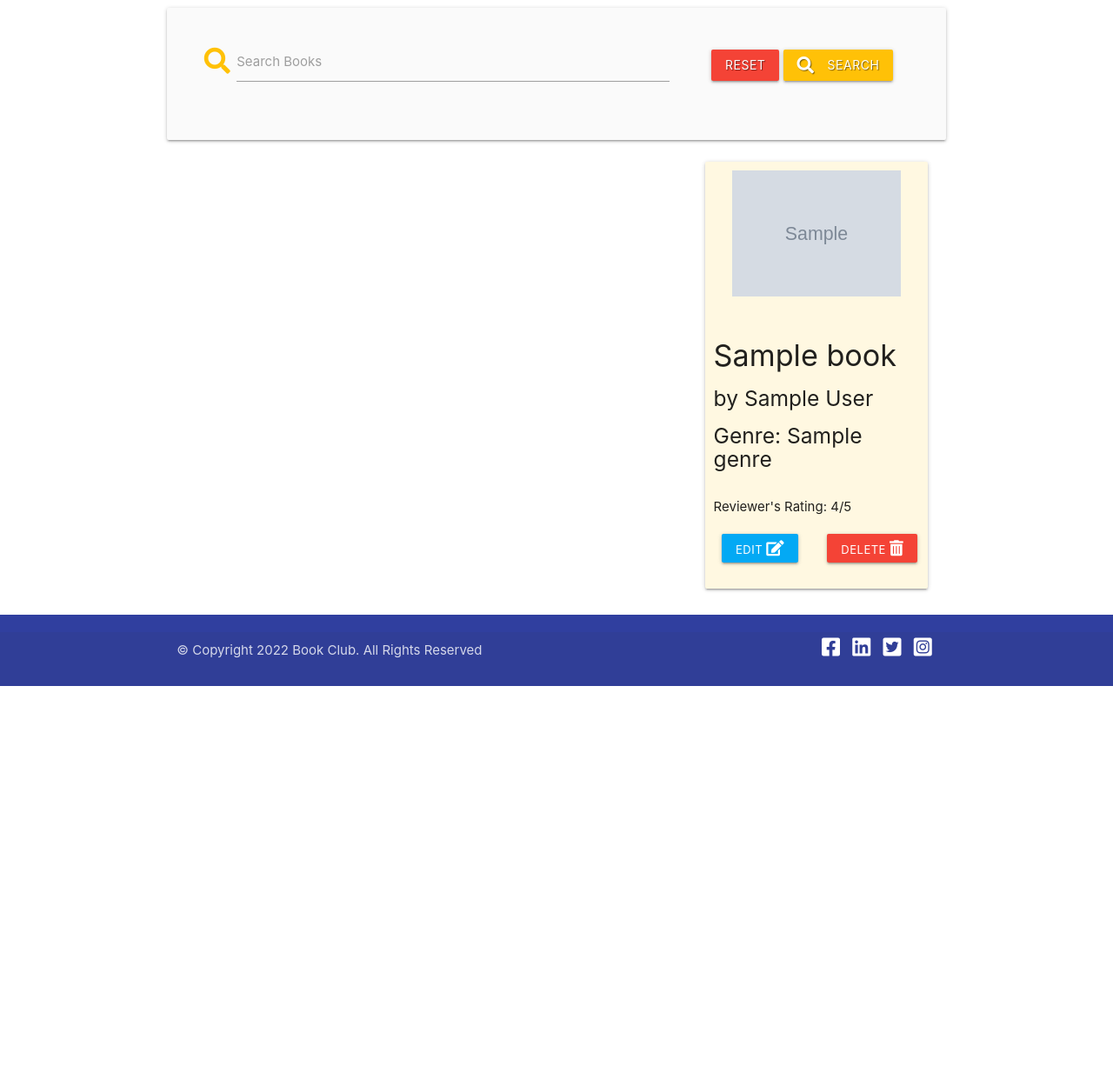
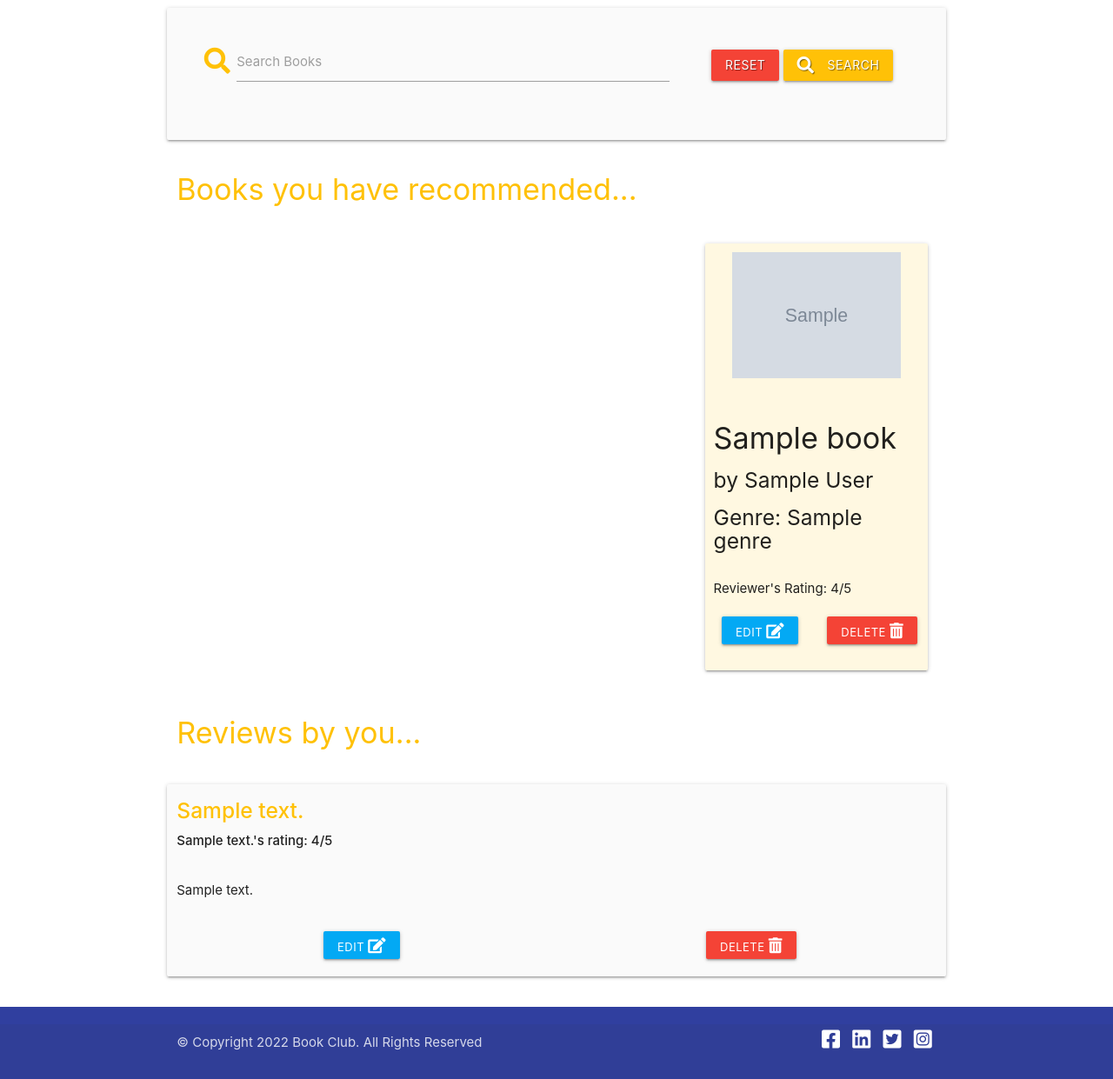
Before and after one commit to Code-Institute-Submissions/Sarah-LB-Milestone3_BookClub_DecResub, a Flask app: page /profile/1 in a window 1280 px wide. Shown: the part 208-1449 px from the top of the page at 87% size. Before the commit the page ends 997 px from the top, so only its background shows below. Run offline with Flask 2, Linux system fonts and the light colour scheme; the visitor is signed in with stand-in values (Sample User, id 1); grey boxes marked "Sample" are stand-in pictures; a database or web service that is not in the repository returns one stand-in record (values such as "Sample title"); some libraries are stand-ins or nearby versions.

Commit message:
add CRUD buttons and functionality to user reviews and improve layout of profile page

```diff
--- a/app.py
+++ b/app.py
@@ -113,7 +113,10 @@ def profile(username):
 
     if session["user"]:
         books = list(mongo.db.books.find({"created_by": username}))
-        return render_template("profile.html", username=username, books=books)
+        reviews = list(mongo.db.reviews.find({"review_by": username}))
+        return render_template(
+            "profile.html", username=username, books=books, reviews=reviews
+            )
 
     return redirect(url_for("login"))
 
@@ -170,6 +173,7 @@ def delete_book(book_id):
     flash("Book Review Successfully Deleted")
     return redirect(url_for("profile", username=session["user"]))
 
+
 @app.route("/reviews/<book_id>", methods=["GET", "POST"])
 def reviews(book_id):
     if request.method == "POST":
@@ -187,6 +191,29 @@ def reviews(book_id):
     return render_template("reviews.html", book=book, reviews=reviews)
 
 
+@app.route("/edit_review/<review_id>", methods=["GET", "POST"])
+def edit_review(review_id):
+    if request.method == "POST":
+        submit = {
+            "review_text": request.form.get("review_text"),
+            "review_by": session["user"],
+            "review_title": request.form.get("review_title"),
+            "rating": request.form.get("rating")
+        }
+        mongo.db.reviews.update_one({"_id": ObjectId(review_id)}, { "$set": submit })
+        flash("Your Review Has Been Successfully Updated")
+        return redirect(url_for("profile", username=session["user"]))
+
+    review = mongo.db.reviews.find_one({"_id": ObjectId(review_id)})
+    return render_template("edit_review.html", review=review)
+
+
+@app.route("/delete_review/<review_id>")
+def delete_review(review_id):
+    mongo.db.reviews.delete_one({"_id": ObjectId(review_id)})
+    flash("Your Review Has Been Deleted")
+    return redirect(url_for("profile", username=session["user"]))
+
 
 
 if __name__ == "__main__":
--- a/templates/edit_book.html
+++ b/templates/edit_book.html
@@ -29,7 +29,6 @@
                 <select id="genre" name="genre" class="validate" required>
                     <option value="" disabled>Genre</option>
 
-                    <option value="{{ book.genre }}" selected>{{ book.genre }}</option>
                     <option value="Children's fiction">Children's fiction</option>
                     <option value="Young Adult fiction">Young Adult fiction</option>
                     <option value="Adult fiction">Adult fiction</option>
--- a/templates/profile.html
+++ b/templates/profile.html
@@ -37,7 +37,9 @@
         </div>
     </form>
 </div>
-
+<div class="row book-row">
+    <h4 class="col s12 amber-text">Books you have recommended...</h4>
+</div>
 <div class="row book-row">
     {% for book in books %}
     <div class="col s12 m6 l4 book-col">
@@ -73,4 +75,33 @@
     {% endfor %}
 </div>
 
+<div class="row book-row">
+    <h4 class="col s12 amber-text">Reviews by you...</h4>
+</div>
+<div class="row book-row">
+    {% for review in reviews %}
+    <div class="col s12 card-panel grey lighten-5">
+        <div class="row">
+          <!--reviewed by-->
+          <h5 class="amber-text col s12"><strong>{{ review.review_by }}</strong></h5>
+          <div class="col s12"><strong>{{ review.review_by }}'s rating: {{review.rating }}/5</strong></div>
+        </div>
+        <div class="row">
+          <!--review content-->
+          <p class="col s12">
+            {{ review.review_text }}
+          </p>
+        </div>
+        <div class="row">
+            <div class="col s6 center-align">
+                <a href="{{ url_for('edit_review', review_id=review._id) }}" class="btn-small light-blue"> Edit <i class="fas fa-edit"></i> </a>
+            </div>
+            <div class="col s6 center-align">
+                <a href="{{ url_for('delete_review', review_id=review._id) }}" class="btn-small red"> Delete <i class="fas fa-trash-alt"></i></a>
+            </div>
+        </div>
+    </div>
+    {% endfor %}
+</div>
+
 {% endblock %}
```
Also changed, not shown: templates/edit_review.html (added, +47 -0 lines).
